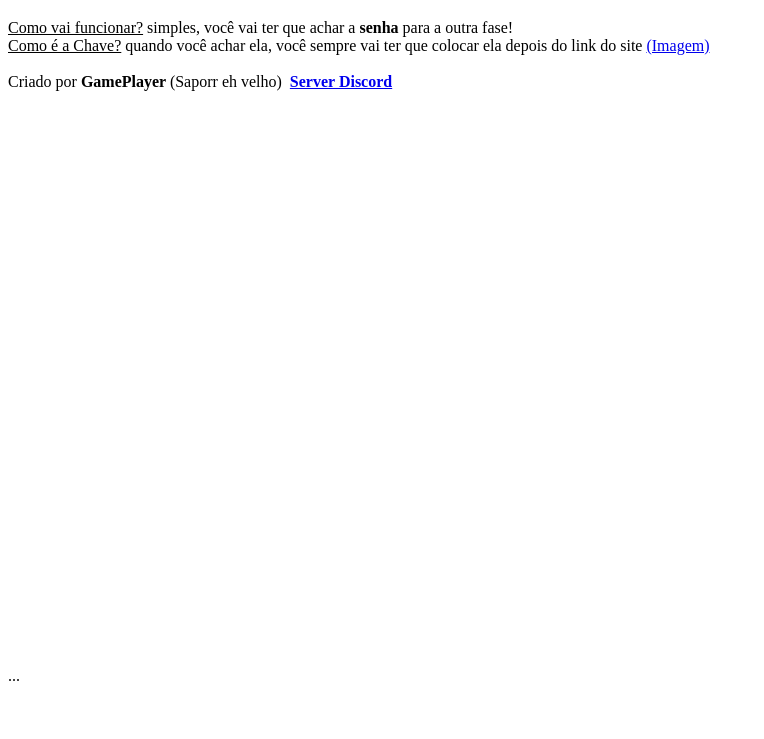
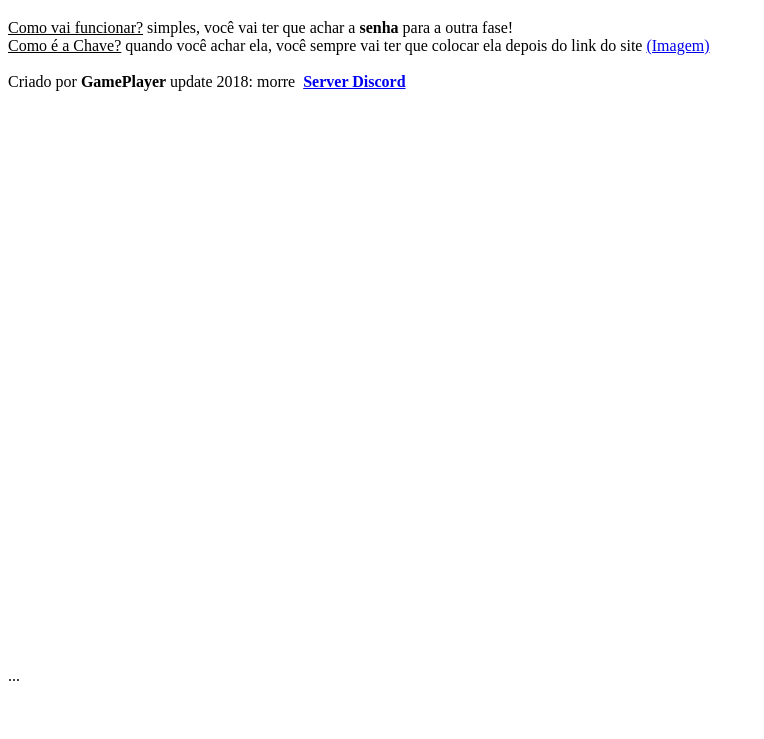
Before and after one commit to Gamepreie/meu-projeto, a plain HTML site: page index.html in a window 1280 px wide. Shown: the part 61-800 px from the top of the page, without its empty margins (0-764 px from the left). Drawn offline with Linux system fonts and the light colour scheme.

Commit message:
Update index.html

```diff
--- a/index.html
+++ b/index.html
@@ -6,7 +6,7 @@
 </head>
 <body>
 <h1>Bem-vindo ao desafio "meu-projeto" !</h1>
-<p><span style="text-decoration: underline;">Como vai funcionar?</span> simples, voc&ecirc; vai ter que achar a&nbsp;<strong>senha&nbsp;</strong>para a outra fase!<br /><span style="text-decoration: underline;">Como &eacute; a Chave?</span>&nbsp;quando voc&ecirc; achar ela, voc&ecirc; sempre vai ter que colocar ela depois do link do site&nbsp;<a href="http://prntscr.com/f5zho5" target="_blank">(Imagem)</a><br /><br />Criado por <strong>GamePlayer </strong>(Saporr eh velho)&nbsp;<strong>&nbsp;<a href="https://discord.gg/7qF24dx" target="_blank">Server Discord</a>&nbsp;</strong><br /><br /><br /><br /><br /><br /><br /><br /><br /><br /><br /><br /><br /><br /><br /><br /><br /><br /><br /><br /><br /><br /><br /><br /><br /><br /><br /><br /><br /><br /><br /><br /><br />...<br /><br /><br /><br /><br /><br /><br /><br /><br /><br /><br /><br /><br /><br /><br /><br /><br /><br /><br /><br /><br />Que foi?<br /><br /><br /><br /><br /><br /><br /><br /><br /><br /><br /><br /><br /><br /><br /><br /><br /><br /><br /><br /><br /><br /><br /><br /><br /><br /><br /><br /><br />ah Senha para iniciar?<br /><br /><br /><br /><br /><br /><br /><br /><br /><br /><br /><br /><br /><br /><br /><br /><br /><br /><br /><br /><br /><br /><br /><br /><br /><br /><br /><br /><br /><br /><br />inicio.html<br /><br /></p>
+<p><span style="text-decoration: underline;">Como vai funcionar?</span> simples, voc&ecirc; vai ter que achar a&nbsp;<strong>senha&nbsp;</strong>para a outra fase!<br /><span style="text-decoration: underline;">Como &eacute; a Chave?</span>&nbsp;quando voc&ecirc; achar ela, voc&ecirc; sempre vai ter que colocar ela depois do link do site&nbsp;<a href="http://prntscr.com/f5zho5" target="_blank">(Imagem)</a><br /><br />Criado por <strong>GamePlayer </strong>update 2018: morre&nbsp;<strong>&nbsp;<a href="https://youtu.be/pOHQdIDds6s" target="_blank">Server Discord</a>&nbsp;</strong><br /><br /><br /><br /><br /><br /><br /><br /><br /><br /><br /><br /><br /><br /><br /><br /><br /><br /><br /><br /><br /><br /><br /><br /><br /><br /><br /><br /><br /><br /><br /><br /><br />...<br /><br /><br /><br /><br /><br /><br /><br /><br /><br /><br /><br /><br /><br /><br /><br /><br /><br /><br /><br /><br />Que foi?<br /><br /><br /><br /><br /><br /><br /><br /><br /><br /><br /><br /><br /><br /><br /><br /><br /><br /><br /><br /><br /><br /><br /><br /><br /><br /><br /><br /><br />ah Senha para iniciar?<br /><br /><br /><br /><br /><br /><br /><br /><br /><br /><br /><br /><br /><br /><br /><br /><br /><br /><br /><br /><br /><br /><br /><br /><br /><br /><br /><br /><br /><br /><br />inicio.html<br /><br /></p>
      <!-- Se você é burro e não foi ver o que tem no final, aqui está: inicio.html -->
 </body>
 </html>
```
